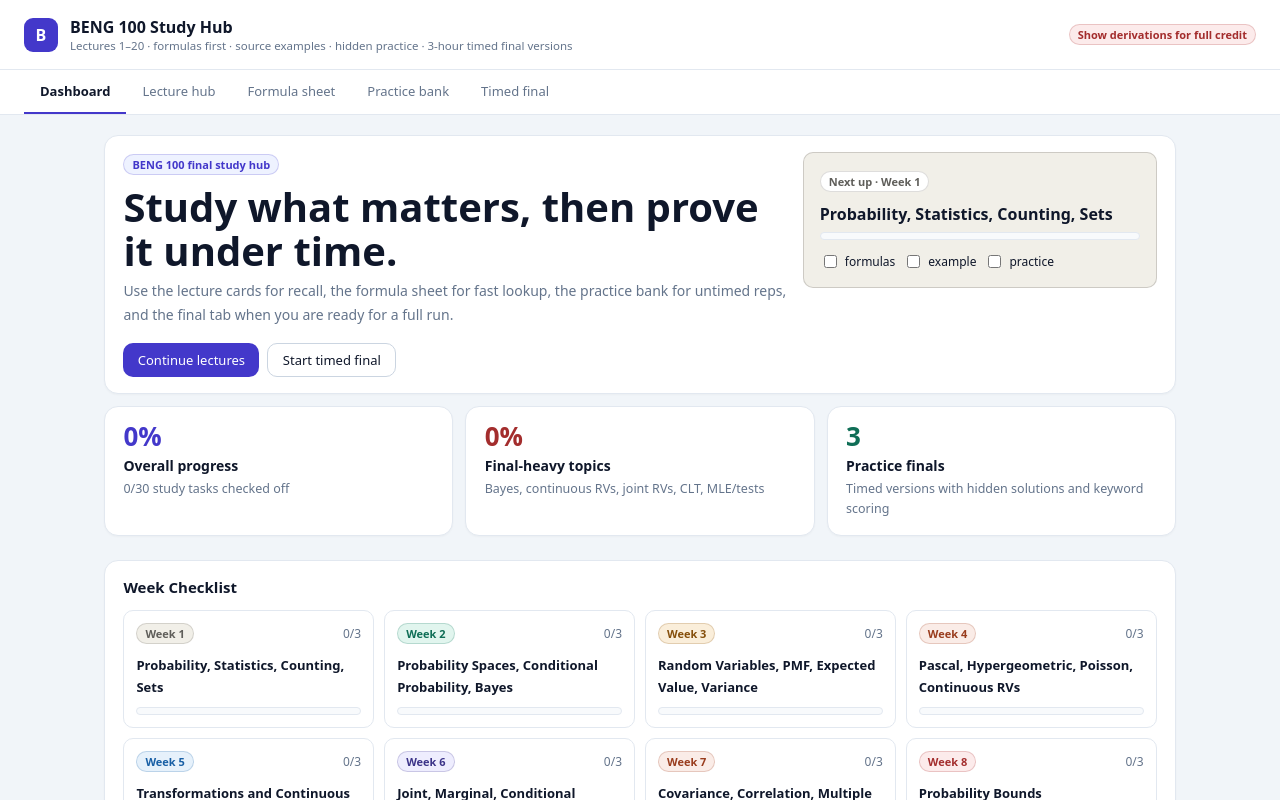
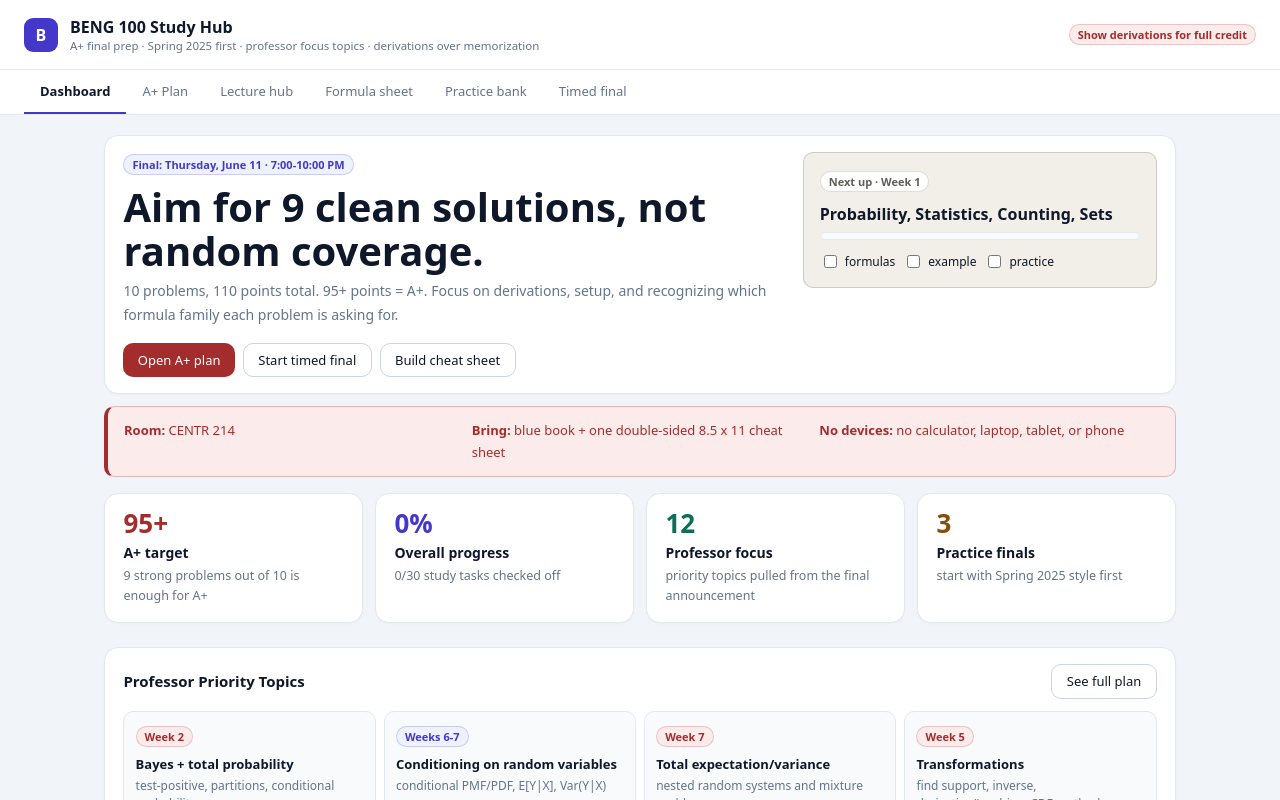
Before and after one commit to aku1108/Beng100-final-study-hub, a React (Vite) app in the folder beng100-vercel-app/: page / in a window 1280 px wide. Shown: the top 800 px of the page. Built offline with nearby package versions, Linux system fonts and the light colour scheme.

Commit message:
Focus study hub on final exam guidance

```diff
--- a/beng100-vercel-app/src/App.jsx
+++ b/beng100-vercel-app/src/App.jsx
@@ -1710,6 +1710,44 @@ const FINALS = [
 
 const FINAL_TOPIC_WEEKS = new Set(["Week 2","Week 4","Week 5","Week 6","Week 7","Week 9","Week 10"]);
 const STORAGE_KEY = "beng100-study-progress-v2";
+const EXAM_INFO = {
+  date: "Thursday, June 11",
+  time: "7:00-10:00 PM",
+  room: "CENTR 214",
+  problems: "10 problems",
+  points: "110 points total",
+  target: "95+ points = A+",
+  strategy: "Correctly solve 9 of 10 problems and write derivations clearly."
+};
+const FINAL_FOCUS = [
+  ["Bayes + total probability", "Week 2", "test-positive, partitions, conditional probability"],
+  ["Conditioning on random variables", "Weeks 6-7", "conditional PMF/PDF, E[Y|X], Var(Y|X)"],
+  ["Total expectation/variance", "Week 7", "nested random systems and mixture problems"],
+  ["Transformations", "Week 5", "find support, inverse, derivative/Jacobian, CDF method"],
+  ["MGFs", "Week 7", "identify distributions and get moments"],
+  ["Covariance", "Week 7", "E[XY]-E[X]E[Y], variance of sums"],
+  ["Inequalities", "Week 8", "Markov, Chebyshev, Chernoff-style bounds"],
+  ["CLT", "Week 9", "normal approximation, sums/averages, continuity correction"],
+  ["Bias/MSE of estimators", "Weeks 9-10", "E[estimator]-parameter and variance tradeoffs"],
+  ["MLE", "Week 10", "likelihood, log likelihood, derivative, second-derivative check"],
+  ["Hypothesis testing", "Week 10", "z statistic, p-value, reject/fail-to-reject, Type I/II"],
+  ["Common random variables", "Weeks 3-5", "Bernoulli, Binomial, Geometric, Pascal, Hypergeometric, Poisson, Exponential, Gamma, Normal"]
+];
+const FINAL_PREP_STEPS = [
+  "Do Spring 2025 first because your professor said it is the closest in content, structure, difficulty, and style.",
+  "For every missed problem, write the trigger words, the formula family, and the first correct setup line.",
+  "Then do Spring 2024 and Spring 2023 as extra reps, but prioritize fixing Spring 2025 mistakes first.",
+  "Practice without a calculator, phone, laptop, tablet, or notes besides one double-sided letter-sized cheat sheet.",
+  "Build the cheat sheet around derivation steps and decision rules, not only final formulas."
+];
+const CHEAT_SHEET_BLOCKS = [
+  "Bayes/conditioning: total probability, Bayes, conditional PMF/PDF, independence checks",
+  "RV reference: common discrete/continuous distributions with mean, variance, support",
+  "Transformations: support mapping, inverse formula, CDF method, non-monotone branch sum",
+  "Moments: LOTUS, covariance, MGF definitions, total expectation/variance",
+  "Bounds/CLT: Markov, Chebyshev, Chernoff setup, normal approximation templates",
+  "Inference: bias, MSE, likelihood/log likelihood, MLE steps, z-test and p-value rules"
+];
 
 function flattenText(value) {
   if (Array.isArray(value)) return value.map(flattenText).join(" ");
@@ -1816,19 +1854,21 @@ function DashboardTab({ progress, onProgressChange, setTab }) {
   const nextModule = MODULES.find(m => ["formulas","example","practice"].some(k => !progress[m.week]?.[k])) || MODULES[0];
   const nextProgress = progress[nextModule.week] || {};
   const stats = [
+    ["A+ target", "95+", "9 strong problems out of 10 is enough for A+", C.red],
     ["Overall progress", `${pct(doneTasks,totalTasks)}%`, `${doneTasks}/${totalTasks} study tasks checked off`, C.indigo],
-    ["Final-heavy topics", `${pct(finalDone,FINAL_TOPIC_WEEKS.size*3)}%`, "Bayes, continuous RVs, joint RVs, CLT, MLE/tests", C.red],
-    ["Practice finals", `${FINALS.length}`, "Timed versions with hidden solutions and keyword scoring", C.teal],
+    ["Professor focus", `${FINAL_FOCUS.length}`, "priority topics pulled from the final announcement", C.teal],
+    ["Practice finals", `${FINALS.length}`, "start with Spring 2025 style first", C.amber],
   ];
   return <div style={S.content}>
     <div style={{ ...S.card, display:"grid", gridTemplateColumns:"minmax(0, 1.5fr) minmax(260px, 0.8fr)", gap:"1rem", alignItems:"start" }}>
       <div>
-        <Pill color={C.indigo} bg={C.indigoBg}>BENG 100 final study hub</Pill>
-        <h1 style={{ margin:"0.65rem 0 0.35rem", fontSize:"clamp(24px, 4vw, 40px)", lineHeight:1.1, letterSpacing:0 }}>Study what matters, then prove it under time.</h1>
-        <p style={{ margin:"0 0 1rem", color:"var(--color-text-secondary)", lineHeight:1.7, fontSize:"14px" }}>Use the lecture cards for recall, the formula sheet for fast lookup, the practice bank for untimed reps, and the final tab when you are ready for a full run.</p>
+        <Pill color={C.indigo} bg={C.indigoBg}>Final: {EXAM_INFO.date} · {EXAM_INFO.time}</Pill>
+        <h1 style={{ margin:"0.65rem 0 0.35rem", fontSize:"clamp(24px, 4vw, 40px)", lineHeight:1.1, letterSpacing:0 }}>Aim for 9 clean solutions, not random coverage.</h1>
+        <p style={{ margin:"0 0 1rem", color:"var(--color-text-secondary)", lineHeight:1.7, fontSize:"14px" }}>{EXAM_INFO.problems}, {EXAM_INFO.points}. {EXAM_INFO.target}. Focus on derivations, setup, and recognizing which formula family each problem is asking for.</p>
         <div style={{ display:"flex", gap:"8px", flexWrap:"wrap" }}>
-          <button style={S.btn("primary", C.indigo)} onClick={()=>setTab("lectures")}>Continue lectures</button>
+          <button style={S.btn("primary", C.red)} onClick={()=>setTab("plan")}>Open A+ plan</button>
           <button style={S.btn("outline")} onClick={()=>setTab("final")}>Start timed final</button>
+          <button style={S.btn("outline")} onClick={()=>setTab("formula")}>Build cheat sheet</button>
         </div>
       </div>
       <div style={{ background:nextModule.bg, border:`0.5px solid ${nextModule.color}40`, borderRadius:"var(--border-radius-md)", padding:"1rem" }}>
@@ -1843,12 +1883,30 @@ function DashboardTab({ progress, onProgressChange, setTab }) {
         </div>
       </div>
     </div>
+    <div style={{ ...S.alert(C.red,C.redBg), display:"grid", gridTemplateColumns:"repeat(auto-fit, minmax(180px, 1fr))", gap:"8px" }}>
+      <span><strong>Room:</strong> {EXAM_INFO.room}</span>
+      <span><strong>Bring:</strong> blue book + one double-sided 8.5 x 11 cheat sheet</span>
+      <span><strong>No devices:</strong> no calculator, laptop, tablet, or phone</span>
+    </div>
     <div style={{ display:"grid", gridTemplateColumns:"repeat(auto-fit, minmax(220px, 1fr))", gap:"12px", marginBottom:"12px" }}>
       {stats.map(([label,value,detail,color])=><div key={label} style={S.card}>
         <div style={{ color, fontSize:"26px", fontWeight:800, lineHeight:1 }}>{value}</div>
         <h3 style={{ margin:"0.45rem 0 0.25rem", fontSize:"14px" }}>{label}</h3>
         <p style={{ margin:0, color:"var(--color-text-secondary)", fontSize:"12.5px", lineHeight:1.6 }}>{detail}</p>
       </div>)}
+    </div>
+    <div style={S.card}>
+      <div style={{ display:"flex", justifyContent:"space-between", gap:"1rem", flexWrap:"wrap", alignItems:"center", marginBottom:"0.8rem" }}>
+        <h3 style={{ margin:0, fontSize:"15px" }}>Professor Priority Topics</h3>
+        <button style={S.btn("outline")} onClick={()=>setTab("plan")}>See full plan</button>
+      </div>
+      <div style={{ display:"grid", gridTemplateColumns:"repeat(auto-fit, minmax(230px, 1fr))", gap:"8px" }}>
+        {FINAL_FOCUS.slice(0,6).map(([topic,week,why])=><div key={topic} style={{ border:"0.5px solid var(--color-border-tertiary)", borderRadius:"var(--border-radius-md)", padding:"0.7rem", background:"var(--color-background-secondary)" }}>
+          <Pill color={FINAL_TOPIC_WEEKS.has(week) ? C.red : C.indigo} bg={FINAL_TOPIC_WEEKS.has(week) ? C.redBg : C.indigoBg}>{week}</Pill>
+          <h4 style={{ margin:"0.5rem 0 0.25rem", fontSize:"13px" }}>{topic}</h4>
+          <p style={{ margin:0, color:"var(--color-text-secondary)", fontSize:"12px", lineHeight:1.5 }}>{why}</p>
+        </div>)}
+      </div>
     </div>
     <div style={S.card}>
       <h3 style={{ margin:"0 0 0.8rem", fontSize:"15px" }}>Week Checklist</h3>
@@ -1905,6 +1963,74 @@ function PracticeBankTab() {
     </div>) : <EmptyState>No practice questions match that search.</EmptyState>}
   </div>;
 }
+function FinalPlanTab({ setTab }) {
+  return <div style={S.content}>
+    <div style={{ ...S.card, display:"grid", gridTemplateColumns:"minmax(0, 1fr) minmax(240px, 0.55fr)", gap:"1rem", alignItems:"start" }}>
+      <div>
+        <Pill color={C.red} bg={C.redBg}>A+ target: {EXAM_INFO.target}</Pill>
+        <h1 style={{ margin:"0.65rem 0 0.35rem", fontSize:"clamp(24px, 4vw, 36px)", lineHeight:1.1, letterSpacing:0 }}>Your goal is 9 complete derivations.</h1>
+        <p style={{ margin:"0 0 1rem", color:"var(--color-text-secondary)", lineHeight:1.7, fontSize:"14px" }}>The exam is {EXAM_INFO.problems}, each worth 11 points. Since 95+ is A+, one weak problem is survivable if the other nine are organized, justified, and finished.</p>
+        <div style={{ display:"flex", gap:"8px", flexWrap:"wrap" }}>
+          <button style={S.btn("primary", C.red)} onClick={()=>setTab("final")}>Take timed final</button>
+          <button style={S.btn("outline")} onClick={()=>setTab("formula")}>Review formulas</button>
+          <button style={S.btn("outline")} onClick={()=>setTab("practice")}>Untimed reps</button>
+        </div>
+      </div>
+      <div style={{ background:C.redBg, color:C.red, border:`0.5px solid ${C.red}40`, borderRadius:"var(--border-radius-md)", padding:"1rem", lineHeight:1.7, fontSize:"13px" }}>
+        <strong>Exam logistics</strong><br/>
+        {EXAM_INFO.date}, {EXAM_INFO.time}<br/>
+        {EXAM_INFO.room}<br/>
+        Bring a blue book and one double-sided 8.5 x 11 cheat sheet.<br/>
+        No calculator or digital devices.
+      </div>
+    </div>
+
+    <div style={S.card}>
+      <h3 style={{ margin:"0 0 0.75rem", fontSize:"15px" }}>Previous Final Order</h3>
+      <div style={{ display:"grid", gridTemplateColumns:"repeat(auto-fit, minmax(220px, 1fr))", gap:"10px" }}>
+        {[
+          ["1", "Spring 2025", "Do this first. It is the closest match to the current exam style, structure, difficulty, and content."],
+          ["2", "Spring 2024", "Use after 2025 mistakes are corrected. Look for repeated topic patterns."],
+          ["3", "Spring 2023", "Use as extra endurance and recognition practice."]
+        ].map(([num,title,body])=><div key={title} style={{ border:"0.5px solid var(--color-border-tertiary)", borderRadius:"var(--border-radius-md)", padding:"0.85rem", background:"var(--color-background-secondary)" }}>
+          <Pill color={num==="1"?C.red:C.gray} bg={num==="1"?C.redBg:C.grayBg}>Step {num}</Pill>
+          <h4 style={{ margin:"0.6rem 0 0.25rem", fontSize:"14px" }}>{title}</h4>
+          <p style={{ margin:0, color:"var(--color-text-secondary)", fontSize:"12.5px", lineHeight:1.6 }}>{body}</p>
+        </div>)}
+      </div>
+    </div>
+
+    <div style={S.card}>
+      <h3 style={{ margin:"0 0 0.75rem", fontSize:"15px" }}>Professor Focus Topics</h3>
+      <div style={{ overflowX:"auto" }}>
+        <table style={{ width:"100%", borderCollapse:"collapse", fontSize:"12.5px" }}>
+          <thead><tr style={{ borderBottom:"1px solid var(--color-border-tertiary)" }}>
+            {["Topic","Where","What to drill"].map(h=><th key={h} style={{ textAlign:"left", padding:"8px", color:"var(--color-text-secondary)" }}>{h}</th>)}
+          </tr></thead>
+          <tbody>{FINAL_FOCUS.map(([topic,week,drill])=><tr key={topic} style={{ borderBottom:"0.5px solid var(--color-border-tertiary)" }}>
+            <td style={{ padding:"8px", fontWeight:700, verticalAlign:"top" }}>{topic}</td>
+            <td style={{ padding:"8px", verticalAlign:"top" }}><Pill color={C.indigo} bg={C.indigoBg}>{week}</Pill></td>
+            <td style={{ padding:"8px", color:"var(--color-text-secondary)", lineHeight:1.6, verticalAlign:"top" }}>{drill}</td>
+          </tr>)}</tbody>
+        </table>
+      </div>
+    </div>
+
+    <div style={{ display:"grid", gridTemplateColumns:"repeat(auto-fit, minmax(260px, 1fr))", gap:"12px" }}>
+      <div style={S.card}>
+        <h3 style={{ margin:"0 0 0.75rem", fontSize:"15px" }}>A+ Prep Loop</h3>
+        {FINAL_PREP_STEPS.map((step,i)=><div key={step} style={{ display:"grid", gridTemplateColumns:"28px 1fr", gap:"8px", marginBottom:"0.7rem", alignItems:"start" }}>
+          <span style={{ width:"24px", height:"24px", borderRadius:"50%", background:C.indigoBg, color:C.indigo, display:"inline-flex", alignItems:"center", justifyContent:"center", fontSize:"12px", fontWeight:800 }}>{i+1}</span>
+          <span style={{ color:"var(--color-text-secondary)", fontSize:"13px", lineHeight:1.6 }}>{step}</span>
+        </div>)}
+      </div>
+      <div style={S.card}>
+        <h3 style={{ margin:"0 0 0.75rem", fontSize:"15px" }}>Cheat Sheet Blocks</h3>
+        {CHEAT_SHEET_BLOCKS.map(block=><div key={block} style={{ padding:"0.55rem 0", borderBottom:"0.5px solid var(--color-border-tertiary)", color:"var(--color-text-secondary)", fontSize:"13px", lineHeight:1.55 }}>{block}</div>)}
+      </div>
+    </div>
+  </div>;
+}
 function formatTime(sec) {
   const h = Math.floor(sec/3600), m = Math.floor((sec%3600)/60), s = sec%60;
   return `${String(h).padStart(2,'0')}:${String(m).padStart(2,'0')}:${String(s).padStart(2,'0')}`;
@@ -1950,7 +2076,7 @@ function TimedFinalTab() {
   const max = final.questions.reduce((a,q)=>a+q.points,0);
 
   return <div style={S.content}>
-    <div style={S.alert(C.red,C.redBg)}>Timed final mode locks answer boxes after submission or when the 3-hour timer hits zero. Scoring is automatic but keyword/rubric-based, so use the revealed solutions to check partial-credit details.</div>
+    <div style={S.alert(C.red,C.redBg)}>Real final target: 10 problems, 110 points, 95+ for A+. Use this timed mode to practice finishing clean derivations in 3 hours, then grade with the revealed solutions because automatic scoring is keyword/rubric-based.</div>
     <div style={{ ...S.card, display:"flex", gap:"1rem", flexWrap:"wrap", alignItems:"center", justifyContent:"space-between", position:"sticky", top:"110px", zIndex:8 }}>
       <div style={{ display:"flex", gap:"8px", flexWrap:"wrap", alignItems:"center" }}>
         <select value={version} onChange={e=>setVersion(e.target.value)} disabled={started && !finished} style={{ padding:"0.5rem", borderRadius:"var(--border-radius-md)", border:"0.75px solid var(--color-border-secondary)", fontSize:"13px" }}>{FINALS.map(f=><option key={f.id} value={f.id}>{f.title}</option>)}</select>
@@ -1985,14 +2111,15 @@ export default function StudyHub() {
       <div style={{ width:"34px", height:"34px", borderRadius:"9px", background:C.indigo, display:"flex", alignItems:"center", justifyContent:"center", color:"#fff", fontWeight:800 }}>B</div>
       <div>
         <h2 style={{ margin:0, fontSize:"16px" }}>BENG 100 Study Hub</h2>
-        <p style={{ margin:0, fontSize:"11.5px", color:"var(--color-text-secondary)" }}>Lectures 1–20 · formulas first · source examples · hidden practice · 3-hour timed final versions</p>
+        <p style={{ margin:0, fontSize:"11.5px", color:"var(--color-text-secondary)" }}>A+ final prep · Spring 2025 first · professor focus topics · derivations over memorization</p>
       </div>
       <div style={{ marginLeft:"auto", display:"flex", gap:"6px", flexWrap:"wrap" }}><Pill color={C.red} bg={C.redBg}>Show derivations for full credit</Pill></div>
     </div>
     <div style={S.tabBar}>{[
-      ['dashboard','Dashboard'], ['lectures','Lecture hub'], ['formula','Formula sheet'], ['practice','Practice bank'], ['final','Timed final']
+      ['dashboard','Dashboard'], ['plan','A+ Plan'], ['lectures','Lecture hub'], ['formula','Formula sheet'], ['practice','Practice bank'], ['final','Timed final']
     ].map(([id,label])=><button key={id} style={S.tab(tab===id)} onClick={()=>setTab(id)}>{label}</button>)}</div>
     {tab==='dashboard' && <DashboardTab progress={progress} onProgressChange={updateProgress} setTab={setTab}/>}
+    {tab==='plan' && <FinalPlanTab setTab={setTab}/>}
     {tab==='lectures' && <LecturesTab progress={progress} onProgressChange={updateProgress}/>}
     {tab==='formula' && <FormulaSheetTab/>}
     {tab==='practice' && <PracticeBankTab/>}
```
Also changed, not shown: 1 other file (tests, documents, lock files or other folders).
